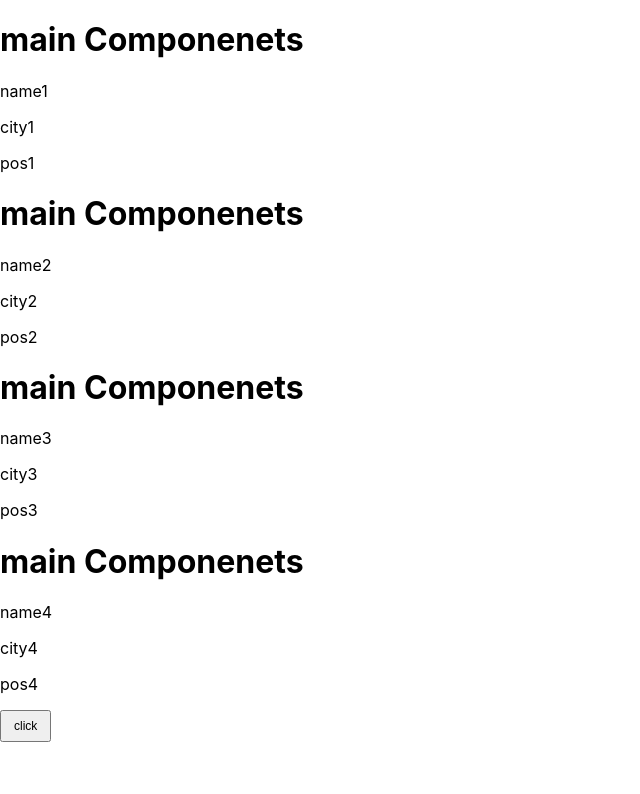
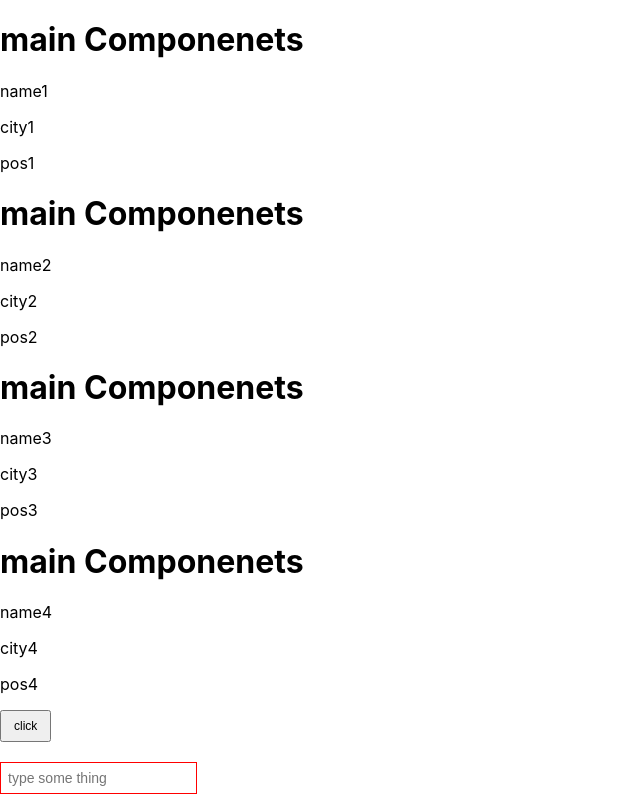
Before and after one commit to IT20253912/testtwo, a React (Create React App) app: page / in a window 1280 px wide. Shown: the part 161-955 px from the top of the page, without its empty margins (0-640 px from the left). Before the commit the page ends 903 px from the top, so only its background shows below. Built offline with nearby package versions, Linux system fonts and the light colour scheme.

Commit message:
completre

```diff
--- a/src/App.js
+++ b/src/App.js
@@ -13,6 +13,7 @@ const [name, setname] = useState({
 })
 
 const [myDataState, setmyDataState] = useState(myData)
+const [inputVal, setinputVal] = useState('')
 
  const click = () =>{
   // setname("smana")
@@ -48,6 +49,7 @@ const [myDataState, setmyDataState] = useState(myData)
       <h1>chathudu</h1>
       <h2>{name.sname}</h2>
       <h2>{name.city}</h2>
+      <h2>{inputVal}</h2>
       {/* <Main /> */}
       {Test}
       <button
@@ -62,6 +64,23 @@ const [myDataState, setmyDataState] = useState(myData)
       >
         click
       </button>
+      <br />
+      <br />
+      <input style={{
+        border:"1px solid red",
+        fontSize: "14px",
+        padding: "7px",
+       }}
+       type="text"
+       placeholder='type some thing'
+
+       onChange={(e) => {
+        e.preventDefault()
+        setinputVal(e.target.value)
+       }}
+
+
+       />
     </div>
   );
 }
```
